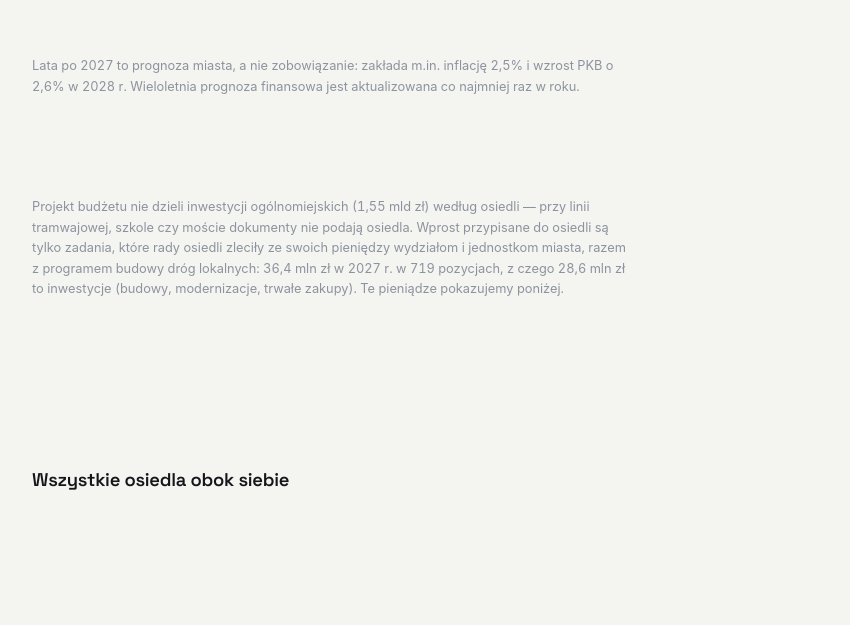
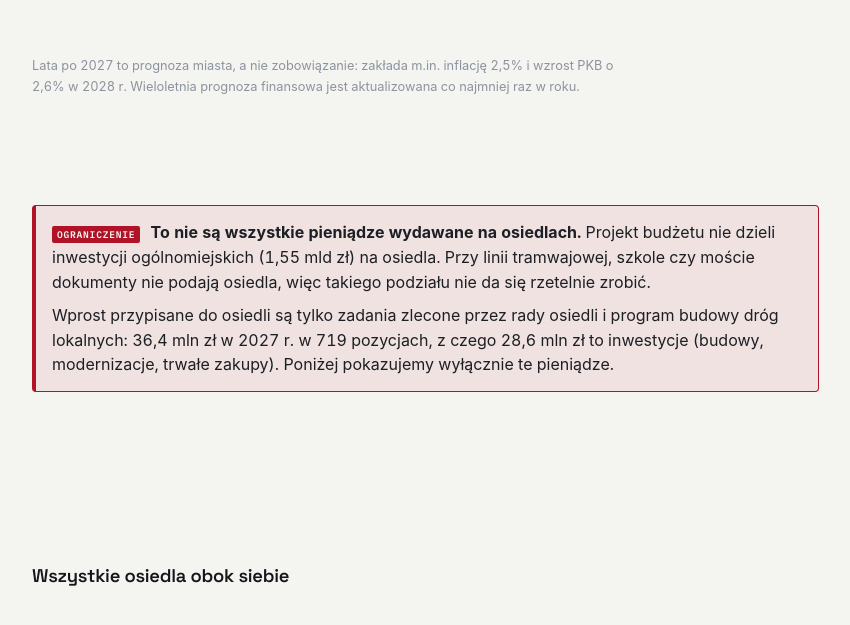
Before and after one commit to PrzemoPle/poznan-dane, an Astro site: page /budzet-2027 in a window 1280 px wide. Shown: the part 7047-7672 px from the top of the page, without its empty margins (32-882 px from the left). Built offline with nearby package versions, Linux system fonts and the light colour scheme; Astro itself is replaced by a stand-in of ours.

Commit message:
Budżet 2027, osiedla: zastrzeżenie o zakresie danych jako wyróżniona adnotacja
Informacja, że dokumenty nie dzielą inwestycji ogólnomiejskich na osiedla,
była drobnym drukiem pod nagłówkiem. Teraz to ramka w pełnym rozmiarze
tekstu, a przy kwocie wybranego osiedla stoi dopisek „bez inwestycji
ogólnomiejskich”.

```diff
--- a/src/pages/budzet-2027.astro
+++ b/src/pages/budzet-2027.astro
@@ -442,14 +442,19 @@ const REZERWA_OSIEDLI = { wolne: 60628014, drogi: 52299206 };
 
   <section id="osiedla">
     <h2>Osiedla: sprawdź swoje albo porównaj dwa</h2>
-    <p class="drobne" style="margin-top:-8px;max-width:74ch">
-      Projekt budżetu nie dzieli inwestycji ogólnomiejskich ({mld(P.wydatkiMajatkowe)}) według osiedli —
-      przy linii tramwajowej, szkole czy moście dokumenty nie podają osiedla. Wprost przypisane do osiedli
-      są tylko zadania, które rady osiedli zleciły ze swoich pieniędzy wydziałom i jednostkom miasta,
-      razem z programem budowy dróg lokalnych: {mln(OS.meta.razem2027)} w 2027 r. w {OS.meta.pozycji} pozycjach,
-      z czego {mln(OS.meta.majatkowe2027)} to inwestycje (budowy, modernizacje, trwałe zakupy). Te pieniądze
-      pokazujemy poniżej.
-    </p>
+    <div class="b27-uwaga" role="note">
+      <p>
+        <span class="nav-znacznik">ograniczenie</span>
+        <strong>To nie są wszystkie pieniądze wydawane na osiedlach.</strong> Projekt budżetu nie dzieli
+        inwestycji ogólnomiejskich ({mld(P.wydatkiMajatkowe)}) na osiedla. Przy linii tramwajowej, szkole czy
+        moście dokumenty nie podają osiedla, więc takiego podziału nie da się rzetelnie zrobić.
+      </p>
+      <p>
+        Wprost przypisane do osiedli są tylko zadania zlecone przez rady osiedli i program budowy dróg
+        lokalnych: {mln(OS.meta.razem2027)} w 2027 r. w {OS.meta.pozycji} pozycjach, z czego {mln(OS.meta.majatkowe2027)} to
+        inwestycje (budowy, modernizacje, trwałe zakupy). Poniżej pokazujemy wyłącznie te pieniądze.
+      </p>
+    </div>
     <div class="karta cien" style="padding:16px 18px">
       <div class="siatka" style="grid-template-columns:repeat(auto-fit,minmax(210px,1fr));gap:12px">
         <label class="pole">Osiedle
@@ -700,6 +705,16 @@ const REZERWA_OSIEDLI = { wolne: 60628014, drogi: 52299206 };
   .b27-dz-pasek i { display: block; height: 100%; background: var(--czerwien); border-radius: 2px; }
   .b27-plus { color: var(--blekit); }
   .b27-minus { color: var(--zloto); }
+
+  /* zastrzeżenie, którego nie wolno przeoczyć — pełny rozmiar tekstu, nie drobny druk */
+  .b27-uwaga {
+    margin: 0 0 16px; padding: 14px 16px; max-width: 78ch;
+    border: 1px solid var(--czerwien); border-left-width: 4px; border-radius: var(--r);
+    background: var(--czerwien-tlo); color: var(--tekst); line-height: 1.55;
+  }
+  .b27-uwaga p { margin: 0; }
+  .b27-uwaga p + p { margin-top: 8px; }
+  .b27-uwaga .nav-znacznik { margin-right: 6px; }
 
   /* osiedla: panel jednego albo dwóch osiedli */
   .b27-os-panel { margin-top: 16px; display: grid; gap: 22px 32px; }
@@ -1196,7 +1211,7 @@ const REZERWA_OSIEDLI = { wolne: 60628014, drogi: 52299206 };
     return `<article class="b27-os-kol kpi">
         <h3>${escapuj(o.n)}</h3>
         <span class="wartosc">${zlote(d.razem)}</span>
-        <span class="opis">w 2027 r. · ${z.length} ${fmt.odmien(z.length, ['pozycja', 'pozycje', 'pozycji'])} w wykazie</span>
+        <span class="opis">w 2027 r. z pieniędzy osiedla · ${z.length} ${fmt.odmien(z.length, ['pozycja', 'pozycje', 'pozycji'])} · bez inwestycji ogólnomiejskich</span>
         <dl class="b27-os-liczby">
           <div><dt>Inwestycje</dt><dd>${zlote(d.inwestycje)}</dd></div>
           <div><dt>w tym drogi lokalne</dt><dd>${zlote(d.drogi)}</dd></div>
```
